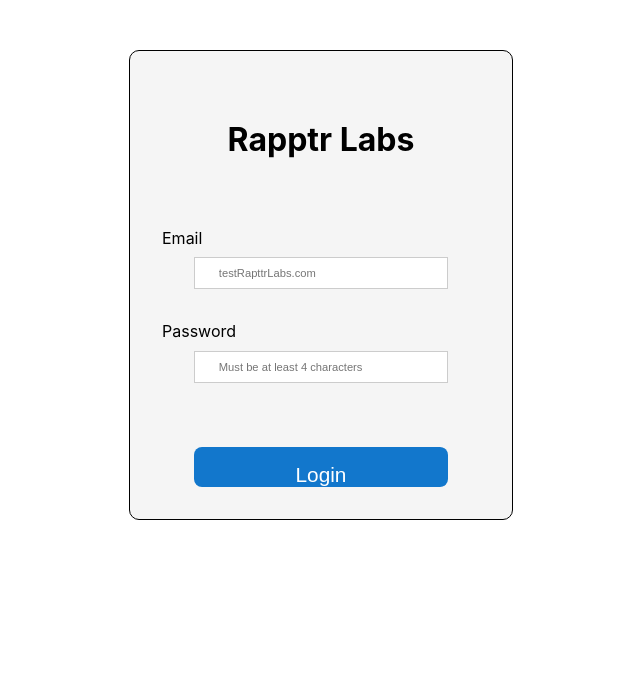
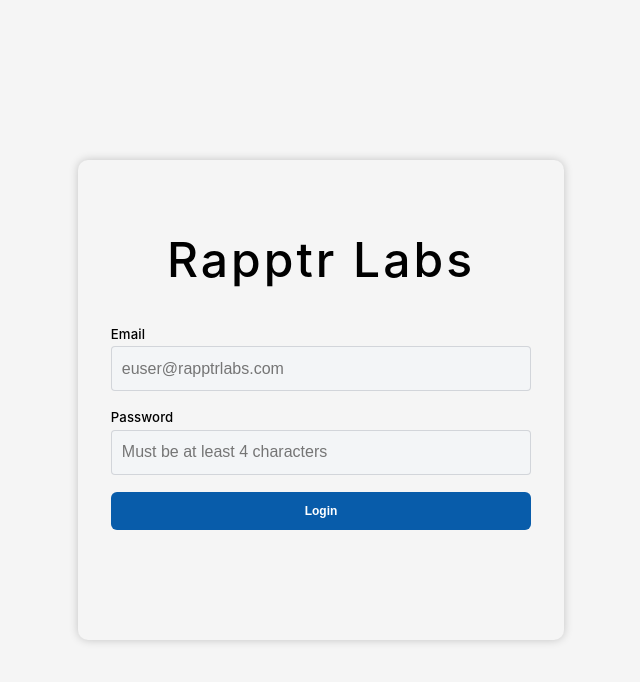
Before and after one commit to Hubnotch/react-challenge, a React (Create React App) app: page / in a window 1280 px wide. Shown: the top 682 px of the page, without its empty margins (319-959 px from the left). Built offline with nearby package versions, Linux system fonts and the light colour scheme.

Commit message:
Completed the login UI without validation

```diff
--- a/src/App.tsx
+++ b/src/App.tsx
@@ -1,11 +1,14 @@
 import React from "react";
 import Form from "./page/Form";
+import { BodyContainer, FormContainer } from "./styles/styles";
 
 function App(): JSX.Element {
   return (
-    <div >
+<BodyContainer>
+<FormContainer>
       <Form />
-    </div>
+   </FormContainer>
+</BodyContainer>
   );
 }
 
--- /dev/null
+++ b/src/components/Input/Input.tsx
@@ -0,0 +1,39 @@
+import React from 'react'
+import { Container, Label, Span } from '../../styles/styles'
+import { IInputProps } from '../../typings'
+
+function Input(props:IInputProps) {
+  const {
+    name,
+    label,
+    value,
+    placeholder,
+    type,
+    max,
+    onChange,
+    disabled,
+    required,
+    autoComplete
+  } = props;
+  return (
+    <Container>
+      <Label htmlFor={name}>{label}</Label>
+      <Span>
+      <input
+          style={{ fontSize: "1rem" }}
+          name={name}
+          value={value}
+          max={max}
+          placeholder={placeholder}
+          type={type}
+          onChange={onChange}
+          disabled={disabled}
+          required={required}
+          autoComplete={autoComplete}
+        />
+      </Span>
+    </Container>
+  )
+}
+
+export default Input
--- a/src/components/button/Button.tsx
+++ b/src/components/button/Button.tsx
@@ -1,12 +1,30 @@
 import React from 'react'
-import { IButton } from '../../typings'
-import "../../styles/form.css";
-const  Button =(props:IButton):JSX.Element =>{
-  return (
-    <div className="row">
-    <button>{props.title}</button>
-    </div>
-  )
+import { ButtonArea } from '../../styles/styles'
+import { IButtonProps } from '../../typings';
+
+
+function Button({
+  background,
+  color,
+  height,
+  children,
+  width,
+  onclick,
+  disabled,
+  ...props}:IButtonProps) {
+    return (
+      <ButtonArea
+        background={background}
+        color={color}
+        height={height}
+        width={width}
+        disabled={disabled}
+        onClick={onclick}
+        {...props}
+      >
+        {children}
+      </ButtonArea>
+    );
 }
 
 export default Button
--- /dev/null
+++ b/src/components/header/Header.tsx
@@ -0,0 +1,10 @@
+import React from 'react'
+import { FormHeader } from '../../styles/styles'
+
+function Header() {
+  return (
+   <FormHeader>Rapptr Labs</FormHeader>
+  )
+}
+
+export default Header
--- a/src/components/input/FormInput.tsx
+++ /dev/null
@@ -1,18 +0,0 @@
-import React from 'react'
-import { IInput } from '../../typings'
-import "../../styles/form.css";
-function FormInput(props: IInput): JSX.Element {
-  return (
-    <div className="row">
-      <label htmlFor={props.for}>{props.label}</label>
-      <input
-        type={props.type}
-        placeholder={props.placeholder}
-        name={props.name}
-        value={props.value}
-        onChange={props.onChange} />
-    </div>
-  )
-}
-
-export default FormInput
--- a/src/page/Form.tsx
+++ b/src/page/Form.tsx
@@ -1,27 +1,78 @@
-import React from 'react'
-import Button from '../components/button/Button'
-import FormInput from '../components/input/FormInput'
-import "../styles/form.css";
-function Form(props: any): JSX.Element {
+import React, { useState } from 'react'
+import Button from '../components/Button/Button'
+import Header from '../components/header/Header'
+import Input from '../components/Input/Input';
+
+function Form() {
+  const [error, setError] = useState("");
+  const [btnEnabled, setBtnEnabled] = useState(true);
+  const [formData, setFormData] = useState({
+    email: "",
+    password: "",
+  });
+  const handleSubmit = async (e: React.FormEvent<HTMLFormElement>) => {
+    e.preventDefault();
+    const { email, password } = formData;
+    if (email && password) {
+      setBtnEnabled(false);
+    }
+  }
+
+  const handleEmailChange = (e: React.ChangeEvent<HTMLInputElement>) => {
+    e.preventDefault();
+    const { name, value } = e.target;
+    if (name === "email") {
+      if (!value.includes("@")) {
+        setError("Not a valid email");
+      } else {
+        setError("");
+      }
+    }
+    setFormData((prev) => ({ ...formData, [name]: value }));
+  };
+
+  const handlePasswordChange = (e: React.ChangeEvent<HTMLInputElement>) => {
+    const { name, value } = e.target;
+    if (name === "password") {
+      if (value.length < 4 && value.length <= 16) {
+        setError("Password must be at least 4 characters");
+      } else {
+        setError("");
+      }
+    }
+    setFormData((prev) => ({ ...formData, [name]: value }));
+  }
+
   return (
-    <form className='loginForm'>
-        <h1 className='headerTitle'>Rapptr Labs</h1>
-        <FormInput
+    <div>
+      <form onSubmit={handleSubmit}>
+        <Header />
+        <Input
           name="email"
-              for="email"
           label="Email"
           type="email"
-              placeholder="testRapttrLabs.com"
-              onChange={props.onChange} value={''}/>
-        <FormInput
+          value={formData.email}
+          onChange={handleEmailChange}
+          placeholder="euser@rapptrlabs.com"
+          required={true}
+          autoComplete="off"
+        />{error && <p>{error}</p>}
+        <Input
           name="password"
-              for="password"
           label="Password"
           type="password"
+          value={formData.password}
+          onChange={handlePasswordChange}
           placeholder="Must be at least 4 characters"
-              onChange={props.onChange} value={''}/>
-              <Button title="Login"/>
+          required={true}
+          autoComplete="off"
+        />
+        {error && <p>{error}</p>}
+        <Button children={"Login"} background="#085caa" width="100%" disabled={btnEnabled} />
+        {error && <p>{error}</p>}
       </form>
+
+    </div>
   )
 }
 
--- a/src/styles/form.css
+++ b/src/styles/form.css
@@ -3,7 +3,7 @@
     font-weight: 700;
     text-align: center;
     padding: 2.3rem 0;
-
+    line-height: normal;
 }
 
 .loginForm{
@@ -48,7 +48,6 @@
 
 .row button{
     width: 80%;
-    height: 40px;
     background-color: #1277cc;
     color: #fff;
     font-size: 1.3rem;
--- /dev/null
+++ b/src/styles/styles.ts
@@ -0,0 +1,146 @@
+
+import styled from "styled-components";
+import { IButtonProps } from "../typings";
+
+export const BodyContainer = styled.body`
+display: flex;
+flex-direction: column;
+align-items: center;
+justify-content: center;
+height: 100vh;
+width: 100vw;
+background-color: #f5f5f5;
+max-width: 100%;
+min-width: 100%;
+min-height: 100%;
+max-height: 100%;
+`;
+
+// export const LoginButton = styled.button`
+//     width: 80%;
+//     background-color: #1277cc;
+//     color: #fff;
+//     font-size: 1.3rem;
+//     padding: 1rem 0;
+//     border: none;
+//     border-radius: 0.5rem;
+//     margin-top: 2rem;
+//     cursor: pointer;
+// `;
+export const FormContainer = styled.div`
+    max-width: 500px;
+    min-width: 300px;
+    width: 38%;
+    max-height: 600px;
+    height: 60%;
+    margin:50px auto;
+    border: 1px solid transparent;
+    border-radius: 10px;
+    padding: 2rem;
+    background-color: #f5f5f5;
+    text-align: center;
+    box-shadow: 0 0 10px 0 rgba(0,0,0,0.2);
+    `;
+
+export const FormHeader = styled.h1`
+    font-size: 3rem;
+    font-weight: 500;
+    letter-spacing: 3px;
+    text-align: center;
+    padding: 2.3rem 0;
+`;
+
+export const Input = styled.input`
+  max-width: 100%;
+  padding: 11px 13px;
+  background: #f9f9fa;
+  color: #f03d4e;
+  margin-bottom: 0.9rem;
+  border-radius: 4px;
+  outline: 0;
+  border: 1px solid rgba(245, 245, 245, 0.7);
+  font-size: 14px;
+  transition: all 0.3s ease-out;
+  box-shadow: 0 0 3px rgba(0, 0, 0, 0.1), 0 1px 1px rgba(0, 0, 0, 0.1);
+  :focus,
+  :hover {
+    box-shadow: 0 0 3px rgba(0, 0, 0, 0.15), 0 1px 5px rgba(0, 0, 0, 0.1);
+  }
+`;
+
+export const Label = styled.label`
+display: block;
+color: #000000;
+letter-spacing: 0.1px;
+text-align: left;
+font-size: 0.825rem;
+font-weight: 500;
+margin-bottom: 0.3rem;
+`;
+
+// export const formContainer = styled.form`
+// margin: 0 auto;
+// width: 100%;
+// max-width: 414px;
+// padding: 1.3rem;
+// display: flex;
+// flex-direction: column;
+// position: relative;
+// `;
+
+export const Container = styled.div`
+  width: auto;
+  position: relative;
+  margin-bottom: 1.1rem;
+
+  input {
+    height: 45px;
+    padding: 0 10px;
+    border-radius: 4px;
+    width: -webkit-fill-available;
+    border-width: 1.5px;
+    border: 1px solid #676c7b3c;
+    background: #f3f5f7;
+  }
+  @media screen and (max-width: 425px) {
+  input {
+    height: 35px;
+    padding: 0 5px;
+  }
+  }
+  `;
+
+export const Span = styled.span`
+display: block;
+position: relative;
+width: 100%;
+
+&::before {
+  width: calc(100% + 8px);
+  height: calc(100% + 8px);
+  position: absolute;
+  top: -4px;
+  left: -4px;
+  border-radius: 2px;
+  border: 4px solid transparent;
+  transition: border-color 0.3s ease-in;
+}
+`;
+
+export const ButtonArea = styled.button`
+height: ${(props: IButtonProps) => props.height || "38px"};
+color: ${(props: IButtonProps) => props.color || "#FFFFFF"};
+font-size: 0.75rem;
+font-weight: bold;
+background: ${(props: IButtonProps) =>
+props.background || "#56C7F4"};
+border: none;
+border-radius: 6px;
+width: ${(props: IButtonProps) => props.width || "196px"};
+cursor: pointer;
+
+@media screen and (max-width: 425px) {
+  margin-top: 0.2rem;
+  margin-bottom: 1rem;
+}
+`;
```
Also changed, not shown: src/page/Todo.jsx (added, +19 -0 lines), src/typings.ts (+25 -6 lines), 1 other file (tests, documents, lock files or other folders). Lines whose indentation alone changed are shown as unchanged.
